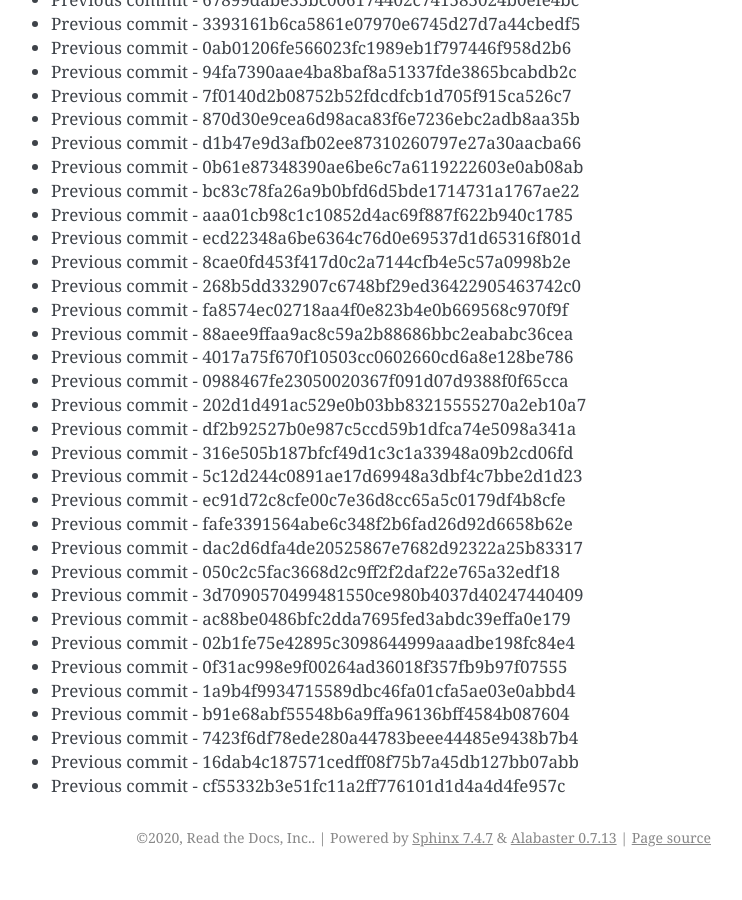
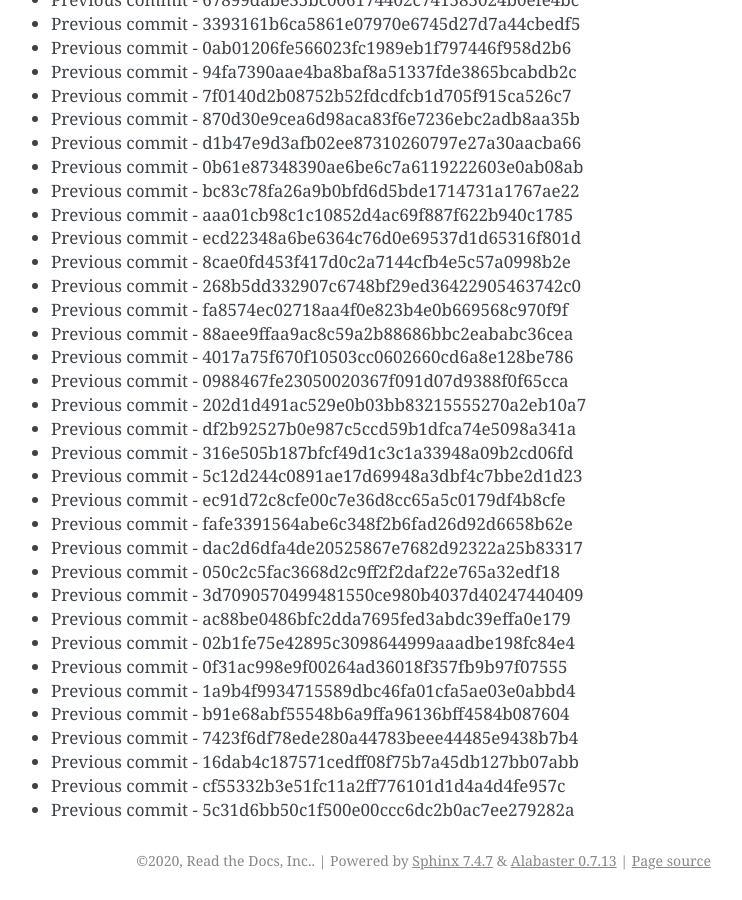
Before and after one commit to readthedocs/rtd-git-stresstest, a Sphinx documentation site: the page built from docs/updates.rst, in a window 1280 px wide and 900 px high, scrolled down 92749 px. Shown: the whole window, without its empty margins (399-1141 px from the left). Built offline with Sphinx 7.4.7, drawn with Linux system fonts in a browser that asks for light colours; before the commit the page ends 93626 px from its top, so only the background shows below that.

Commit message:
Generating commit from previous: 5c31d6bb50c1f500e00ccc6dc2b0ac7ee279282a

```diff
--- a/docs/updates.rst
+++ b/docs/updates.rst
@@ -3929,3 +3929,4 @@ It can be tested for any performance characteristics.
 * Previous commit - 7423f6df78ede280a44783beee44485e9438b7b4
 * Previous commit - 16dab4c187571cedff08f75b7a45db127bb07abb
 * Previous commit - cf55332b3e51fc11a2ff776101d1d4a4d4fe957c
+* Previous commit - 5c31d6bb50c1f500e00ccc6dc2b0ac7ee279282a
```
